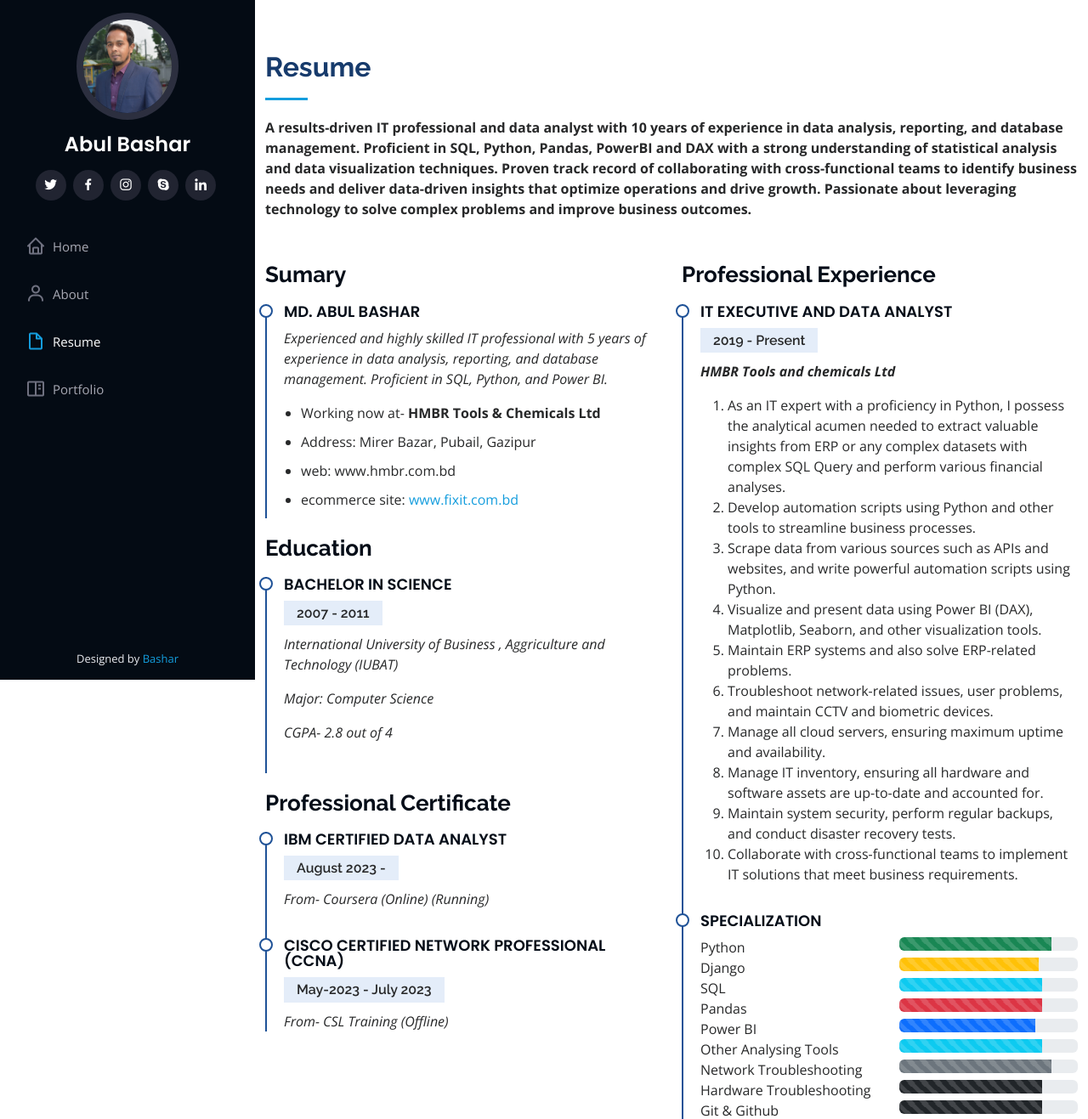
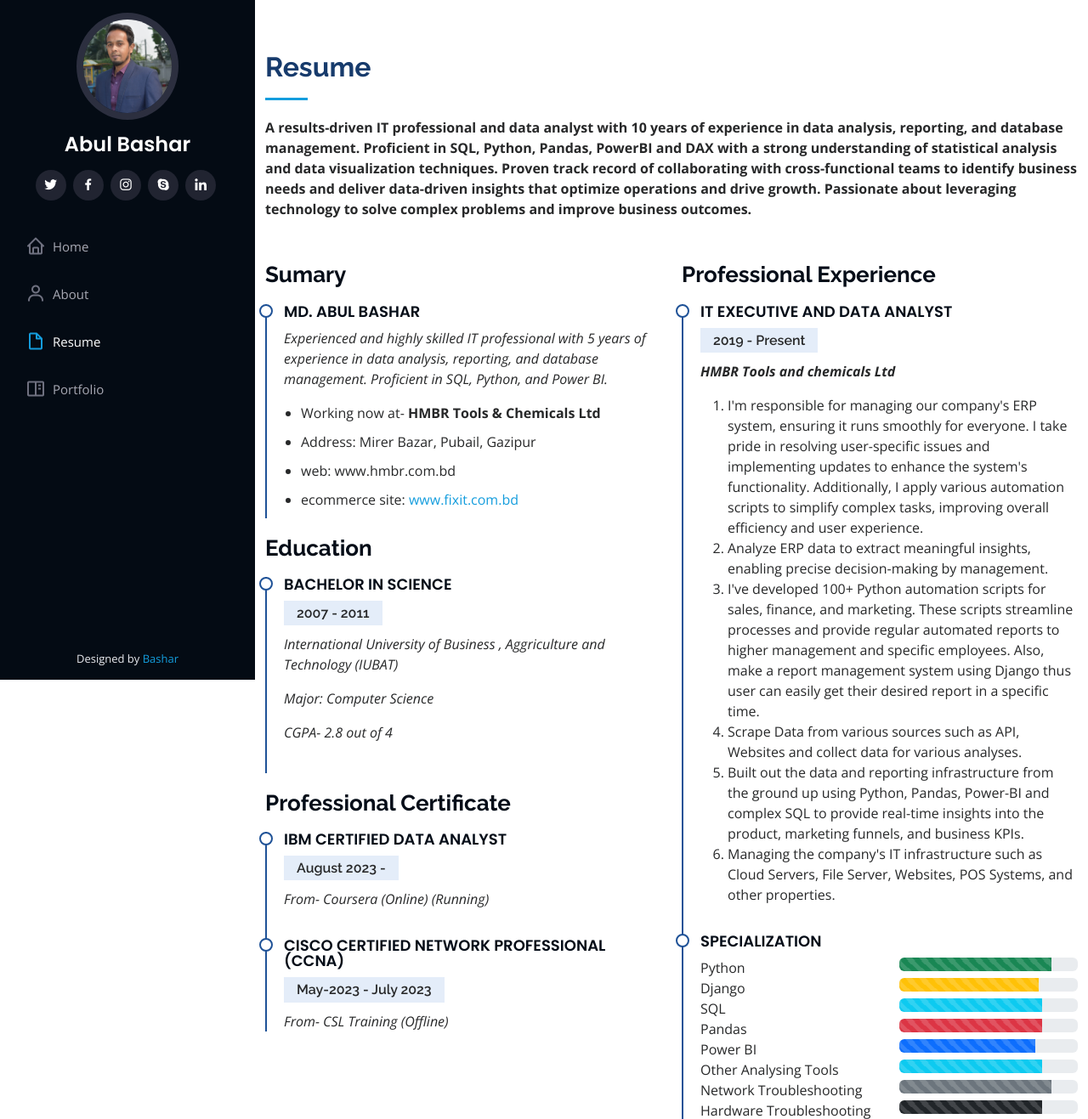
Before and after one commit to Bashar-The-Coder/portfolio, a Django app: page /resume/ in a window 1280 px wide. Shown: the top 1317 px of the page at 85% size. Run offline with Django 4.2, Linux system fonts and the light colour scheme; some libraries are stand-ins or nearby versions.

Commit message:
added data analysis job description

```diff
--- a/templates/main/resume.html
+++ b/templates/main/resume.html
@@ -93,26 +93,17 @@
             <h5>2019 - Present</h5>
             <p><em><b> HMBR Tools and chemicals Ltd </b></em></p>
             <ol>
-              <li>As an IT expert with a proficiency in Python, I possess the analytical acumen needed to extract valuable insights from ERP or any complex datasets with complex SQL Query
-                 and perform various financial analyses.</li>
+              <li>I'm responsible for managing our company's ERP system, ensuring it runs smoothly for everyone. I take pride in resolving user-specific issues and implementing updates to enhance the system's functionality. Additionally, I apply various automation scripts to simplify complex tasks, improving overall efficiency and user experience.</li>
 
-              <li>Develop automation scripts using Python and other tools to streamline business processes.</li>
+    <li>Analyze ERP data to extract meaningful insights, enabling precise decision-making by management.</li>
 
-              <li>Scrape data from various sources such as APIs and websites, and write powerful automation scripts using Python.</li>
+    <li>I've developed 100+ Python automation scripts for sales, finance, and marketing. These scripts streamline processes and provide regular automated reports to higher management and specific employees. Also, make a report management system using Django thus user can easily get their desired report in a specific time.</li>
 
-              <li>Visualize and present data using Power BI (DAX), Matplotlib, Seaborn, and other visualization tools.</li>
+    <li>Scrape Data from various sources such as API, Websites and collect data for various analyses.</li>
 
-              <li>Maintain ERP systems and also solve ERP-related problems.</li>
+    <li>Built out the data and reporting infrastructure from the ground up using Python, Pandas, Power-BI and complex SQL to provide real-time insights into the product, marketing funnels, and business KPIs.</li>
 
-              <li>Troubleshoot network-related issues, user problems, and maintain CCTV and biometric devices.</li>
-
-              <li>Manage all cloud servers, ensuring maximum uptime and availability.</li>
-
-              <li>Manage IT inventory, ensuring all hardware and software assets are up-to-date and accounted for.</li>
-
-              <li>Maintain system security, perform regular backups, and conduct disaster recovery tests.</li>
-
-              <li>Collaborate with cross-functional teams to implement IT solutions that meet business requirements.</li>
+    <li>Managing the company's IT infrastructure such as Cloud Servers, File Server, Websites, POS Systems, and other properties.</li>
           </ol>
 
           </div>
```
